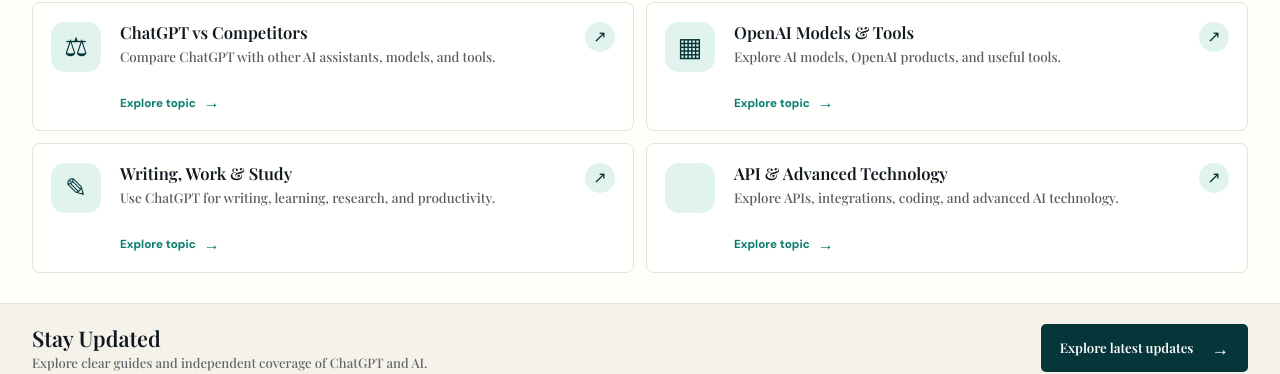
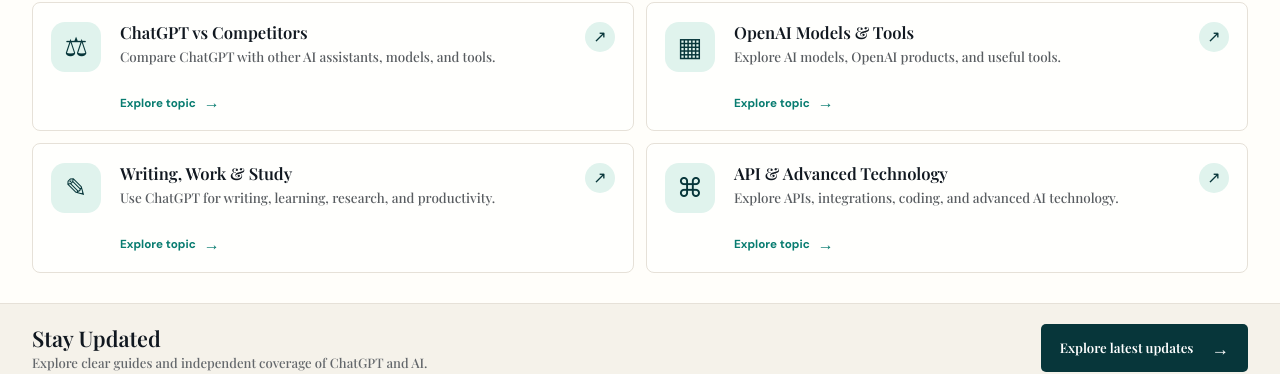
Before and after one commit to todaysnewsai/ChatGPTScope, a Jekyll site: the page built from index.html, in a window 1280 px wide and 900 px high, scrolled down 613 px. Shown: the part 396-770 px from the top of the window. Built offline with Jekyll 4.4.1, drawn with Linux system fonts in a browser that asks for light colours; the list of posts is cut into pages by our own code.

Commit message:
Add visible icon to API and Advanced Technology topic

```diff
--- a/index.html
+++ b/index.html
@@ -35,7 +35,7 @@
   </div>
   {% assign roadmap_names = "ChatGPT News & Updates|Practical Guides & Tutorials|Troubleshooting & Fixes|Features & Use Cases|ChatGPT vs Competitors|OpenAI Models & Tools|Writing, Work & Study|API & Advanced Technology" | split: "|" %}
   {% assign roadmap_descriptions = "The latest AI developments, product releases, and important updates.|Step-by-step tutorials and practical workflows for using AI.|Clear fixes for common errors, account issues, and technical problems.|Understand ChatGPT features and how to use them in real situations.|Compare ChatGPT with other AI assistants, models, and tools.|Explore AI models, OpenAI products, and useful tools.|Use ChatGPT for writing, learning, research, and productivity.|Explore APIs, integrations, coding, and advanced AI technology." | split: "|" %}
-  {% assign roadmap_icons = "▤|⌑|⚒|✧|⚖|▦|✎|</>" | split: "|" %}
+  {% assign roadmap_icons = "▤|⌑|⚒|✧|⚖|▦|✎|⌘" | split: "|" %}
   {% assign roadmap_urls = "/news/|/guides/|/troubleshooting/|/features/|/comparisons/|/models/|/writing-work-study/|/api-technology/" | split: "|" %}
   <div class="roadmap-grid">
     {% for name in roadmap_names %}
```
